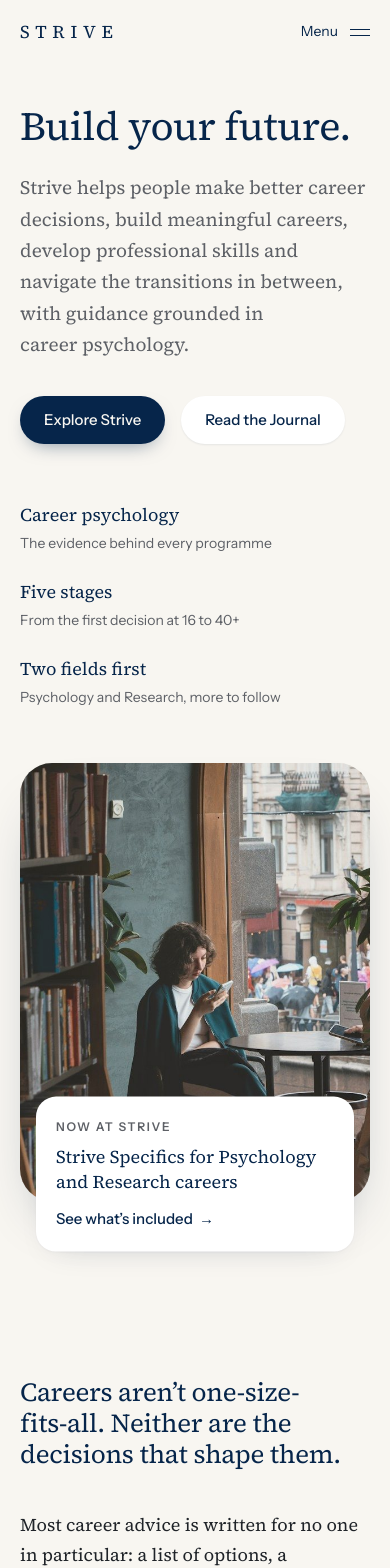
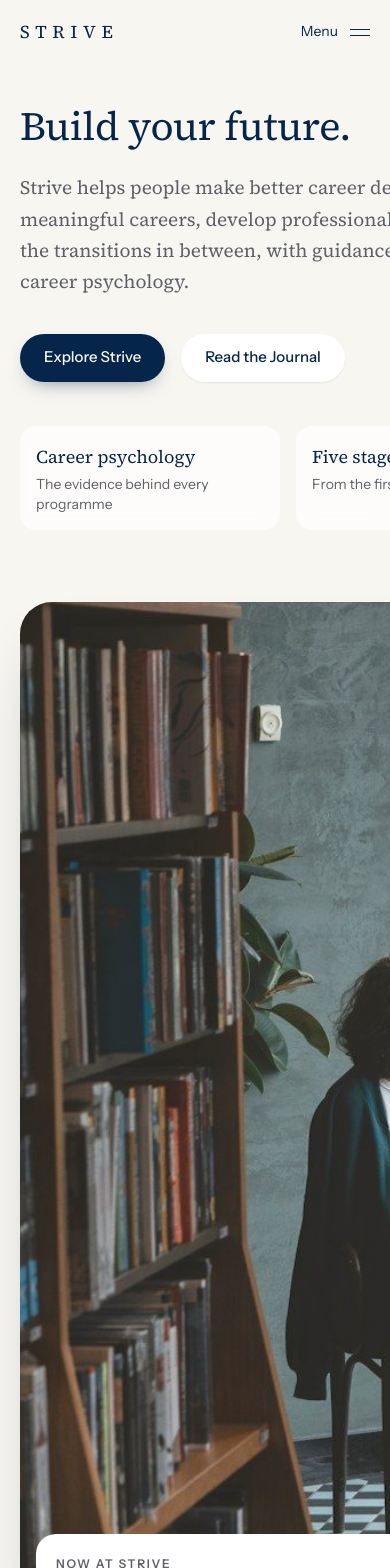
Before and after one commit to Prateek-1kumar/strive, a Next.js app: page / in a window 390 px wide. Shown: the top 1568 px of the page. Built offline with nearby package versions, Linux system fonts and the light colour scheme.

Commit message:
feat: add mobile responsive carousel and touch navigation support across sections

```diff
--- a/src/app/globals.css
+++ b/src/app/globals.css
@@ -47,6 +47,7 @@
 html {
   scroll-behavior: smooth;
   -webkit-text-size-adjust: 100%;
+  overflow-x: clip;
 }
 
 @media (prefers-reduced-motion: reduce) {
@@ -62,6 +63,8 @@ body {
   font-size: var(--text-body);
   line-height: 1.65;
   text-rendering: optimizeLegibility;
+  overflow-x: clip;
+  max-width: 100vw;
 }
 
 h1,
@@ -143,4 +146,63 @@ section[id] {
   .text-link:hover {
     text-decoration-color: currentColor;
   }
+
+  /* Utility for clean mobile horizontal scroll without ugly scrollbars */
+  .no-scrollbar::-webkit-scrollbar {
+    display: none;
+  }
+  .no-scrollbar {
+    -ms-overflow-style: none;
+    scrollbar-width: none;
+  }
+
+  /* Mobile horizontal carousel with pixel-perfect alignment to container-site */
+  @media (max-width: 767px) {
+    .mweb-carousel {
+      display: flex !important;
+      gap: 1rem;
+      overflow-x: auto;
+      scroll-snap-type: x mandatory;
+      -webkit-overflow-scrolling: touch;
+      margin-inline: calc(-1 * clamp(1.25rem, 4vw, 3rem)) !important;
+      padding-inline: clamp(1.25rem, 4vw, 3rem) !important;
+      padding-bottom: 1rem;
+      padding-top: 0.25rem;
+      scrollbar-width: none;
+      -ms-overflow-style: none;
+    }
+    .mweb-carousel::-webkit-scrollbar {
+      display: none;
+    }
+    .mweb-carousel-item {
+      width: 82vw !important;
+      max-width: 320px !important;
+      flex-shrink: 0 !important;
+      scroll-snap-align: center;
+    }
+    .mweb-carousel-item-lg {
+      width: 84vw !important;
+      max-width: 340px !important;
+      flex-shrink: 0 !important;
+      scroll-snap-align: center;
+    }
+    .mweb-pills {
+      display: flex !important;
+      align-items: center;
+      gap: 0.625rem;
+      overflow-x: auto;
+      -webkit-overflow-scrolling: touch;
+      margin-inline: calc(-1 * clamp(1.25rem, 4vw, 3rem)) !important;
+      padding-inline: clamp(1.25rem, 4vw, 3rem) !important;
+      padding-bottom: 0.5rem;
+      scrollbar-width: none;
+      -ms-overflow-style: none;
+    }
+    .mweb-pills::-webkit-scrollbar {
+      display: none;
+    }
+    .mweb-pill-item {
+      flex-shrink: 0 !important;
+    }
+  }
 }
--- a/src/components/sections/hero.tsx
+++ b/src/components/sections/hero.tsx
@@ -28,9 +28,12 @@ export function Hero() {
             </ButtonLink>
           </div>
 
-          <dl className="mt-14 grid gap-6 sm:grid-cols-3">
+          <dl className="mt-10 mweb-carousel sm:mt-14 sm:grid sm:grid-cols-3 sm:gap-6 sm:overflow-visible sm:m-0 sm:p-0">
             {facts.map((f) => (
-              <div key={f.value}>
+              <div
+                key={f.value}
+                className="w-[72vw] max-w-[260px] shrink-0 snap-center rounded-2xl bg-white/70 p-4 backdrop-blur-sm sm:w-auto sm:max-w-none sm:rounded-none sm:bg-transparent sm:p-0 sm:backdrop-blur-none"
+              >
                 <dt className="font-serif text-[1.125rem] text-navy">{f.value}</dt>
                 <dd className="mt-1 text-[0.875rem] leading-snug text-muted">{f.text}</dd>
               </div>
--- a/src/components/sections/idea.tsx
+++ b/src/components/sections/idea.tsx
@@ -26,10 +26,10 @@ export function Idea() {
           </Reveal>
         </div>
 
-        <ul className="mt-16 grid gap-5 md:grid-cols-3">
+        <ul className="mt-12 mweb-carousel md:mt-16 md:grid md:grid-cols-3 md:gap-5">
           {principles.map((p, i) => (
-            <li key={p.title}>
-              <Reveal delay={i * 0.06} className="surface h-full p-8">
+            <li key={p.title} className="mweb-carousel-item md:w-auto md:max-w-none md:shrink">
+              <Reveal delay={i * 0.06} className="surface h-full p-6 sm:p-8">
                 <p className="font-serif text-[0.9375rem] text-gold-text">0{i + 1}</p>
                 <h3 className="mt-4 text-heading">{p.title}</h3>
                 <p className="mt-3 text-small text-muted">{p.text}</p>
--- a/src/components/sections/journal.tsx
+++ b/src/components/sections/journal.tsx
@@ -15,9 +15,9 @@ export function Journal() {
           intro="Essays on career psychology, decisions, growth and the changing shape of work. Published on Substack."
         />
 
-        <ul aria-label="Journal topics" className="mt-10 flex flex-wrap gap-2">
+        <ul aria-label="Journal topics" className="mt-8 mweb-pills sm:mt-10 sm:flex-wrap">
           {departments.map((d) => (
-            <li key={d}>
+            <li key={d} className="mweb-pill-item">
               <a
                 href={links.substack}
                 className="block rounded-full bg-white px-4 py-2 text-[0.875rem] text-ink/80 shadow-[0_1px_2px_rgb(6_37_74/0.06)] transition-colors hover:text-navy"
@@ -49,12 +49,12 @@ export function Journal() {
           </Reveal>
 
           <div className="flex flex-col justify-between gap-6 lg:col-span-6">
-            <div className="flex flex-col gap-5 sm:gap-6">
+            <div className="mweb-carousel sm:flex sm:flex-col sm:gap-6 sm:overflow-visible sm:m-0 sm:p-0">
               {rest.map((a, i) => (
-                <Reveal key={a.title} delay={0.05 + i * 0.05}>
+                <Reveal key={a.title} delay={0.05 + i * 0.05} className="mweb-carousel-item sm:w-auto sm:max-w-none sm:shrink">
                   <a
                     href={a.href}
-                    className="surface group flex flex-col gap-5 p-5 transition-all duration-300 hover:-translate-y-0.5 hover:shadow-[0_16px_36px_-16px_rgb(6_37_74/0.14)] sm:flex-row sm:items-center sm:gap-6 sm:p-6"
+                    className="surface group flex h-full flex-col gap-4 p-5 transition-all duration-300 hover:-translate-y-0.5 hover:shadow-[0_16px_36px_-16px_rgb(6_37_74/0.14)] sm:h-auto sm:flex-row sm:items-center sm:gap-6 sm:p-6"
                   >
                     <div className="relative aspect-[4/3] w-full shrink-0 overflow-hidden rounded-xl bg-stone sm:w-36 md:w-40">
                       <Image
--- a/src/components/sections/model.tsx
+++ b/src/components/sections/model.tsx
@@ -27,16 +27,16 @@ export function Model() {
         />
 
         {/* Visual continuum roadmap */}
-        <div className="mt-10 flex flex-wrap items-center justify-center gap-2 sm:gap-4 text-[0.8125rem] tracking-wide text-paper/70">
-          <span className="rounded-full bg-white/10 px-3 py-1 font-medium text-paper">01 Decision (16–18)</span>
-          <span className="text-gold/80" aria-hidden="true">→</span>
-          <span className="rounded-full bg-white/10 px-3 py-1 font-medium text-paper">02 Build (18–25)</span>
-          <span className="text-gold/80" aria-hidden="true">→</span>
-          <span className="rounded-full bg-white/10 px-3 py-1 font-medium text-paper">03 Skill (25–35)</span>
-          <span className="text-gold/80" aria-hidden="true">→</span>
-          <span className="rounded-full bg-white/10 px-3 py-1 font-medium text-paper">04 Specifics</span>
-          <span className="text-gold/80" aria-hidden="true">→</span>
-          <span className="rounded-full bg-white/10 px-3 py-1 font-medium text-paper">05 Transition (40+)</span>
+        <div className="mt-8 mweb-pills sm:mt-10 sm:flex sm:flex-wrap sm:justify-center sm:gap-4 sm:overflow-visible text-[0.8125rem] tracking-wide text-paper/70">
+          <span className="mweb-pill-item rounded-full bg-white/10 px-3 py-1 font-medium text-paper">01 Decision (16–18)</span>
+          <span className="mweb-pill-item text-gold/80" aria-hidden="true">→</span>
+          <span className="mweb-pill-item rounded-full bg-white/10 px-3 py-1 font-medium text-paper">02 Build (18–25)</span>
+          <span className="mweb-pill-item text-gold/80" aria-hidden="true">→</span>
+          <span className="mweb-pill-item rounded-full bg-white/10 px-3 py-1 font-medium text-paper">03 Skill (25–35)</span>
+          <span className="mweb-pill-item text-gold/80" aria-hidden="true">→</span>
+          <span className="mweb-pill-item rounded-full bg-white/10 px-3 py-1 font-medium text-paper">04 Specifics</span>
+          <span className="mweb-pill-item text-gold/80" aria-hidden="true">→</span>
+          <span className="mweb-pill-item rounded-full bg-white/10 px-3 py-1 font-medium text-paper">05 Transition (40+)</span>
         </div>
 
         {/* Connected 3D Carousel */}
--- a/src/components/sections/specifics.tsx
+++ b/src/components/sections/specifics.tsx
@@ -14,10 +14,10 @@ export function Specifics() {
           intro="Strive Specifics are profession-specific programmes of workshops, webinars, resources and guidance. We are starting with the fields we know from the inside."
         />
 
-        <div className="mt-14 grid gap-6 md:grid-cols-3">
+        <div className="mt-10 mweb-carousel md:mt-14 md:grid md:grid-cols-3 md:gap-6">
           {specifics.map((s, i) => (
-            <Reveal key={s.id} delay={i * 0.06} className="h-full">
-              <article id={s.id} className="surface group flex h-full flex-col p-3">
+            <Reveal key={s.id} delay={i * 0.06} className="mweb-carousel-item-lg h-full md:w-auto md:max-w-none md:shrink">
+              <article id={s.id} className="surface group flex h-full flex-col p-3 sm:p-3.5">
                 <div className="relative aspect-[4/3] overflow-hidden rounded-[0.875rem] bg-stone">
                   <Image
                     src={s.image}
@@ -47,16 +47,16 @@ export function Specifics() {
           ))}
         </div>
 
-        <div className="mt-10 flex flex-wrap items-center gap-3">
-          <span className="text-small text-muted">Coming next</span>
+        <div className="mt-8 mweb-pills sm:mt-10 sm:flex-wrap">
+          <span className="mweb-pill-item text-small text-muted">Coming next</span>
           {forthcoming.map((f) => (
-            <span key={f} className="rounded-full bg-stone px-4 py-1.5 font-serif text-[0.9375rem] text-navy">
+            <span key={f} className="mweb-pill-item rounded-full bg-stone px-4 py-1.5 font-serif text-[0.9375rem] text-navy">
               Strive &times; {f}
             </span>
           ))}
         </div>
 
-        <Reveal className="mt-20 rounded-[2rem] bg-stone p-8 sm:p-12 lg:p-16">
+        <Reveal className="mt-16 sm:mt-20 rounded-[2rem] bg-stone p-6 sm:p-12 lg:p-16">
           <div className="grid gap-10 lg:grid-cols-12 lg:gap-8">
             <div className="lg:col-span-4">
               <h3 className="text-[1.75rem] leading-tight">Four ways to learn, at any stage.</h3>
@@ -64,9 +64,12 @@ export function Specifics() {
                 Every Strive Specific combines these formats, so you can learn in the way that suits the question.
               </p>
             </div>
-            <dl className="grid gap-x-10 gap-y-10 sm:grid-cols-2 lg:col-span-7 lg:col-start-6">
+            <dl className="mt-6 flex gap-4 overflow-x-auto pb-2 pt-1 snap-x snap-mandatory -mx-2 px-2 no-scrollbar sm:mx-0 sm:px-0 sm:mt-0 sm:grid sm:grid-cols-2 sm:gap-x-10 sm:gap-y-10 sm:overflow-visible lg:col-span-7 lg:col-start-6">
               {formats.map((f, i) => (
-                <div key={f.title}>
+                <div
+                  key={f.title}
+                  className="w-[72vw] max-w-[260px] shrink-0 snap-center rounded-2xl bg-white/70 p-5 backdrop-blur-sm sm:w-auto sm:max-w-none sm:rounded-none sm:bg-transparent sm:p-0 sm:backdrop-blur-none"
+                >
                   <p className="font-serif text-[0.9375rem] text-gold-text">0{i + 1}</p>
                   <dt className="mt-2 font-serif text-[1.25rem] text-navy">{f.title}</dt>
                   <dd className="mt-2 text-small text-muted">{f.text}</dd>
```
Also changed, not shown: src/components/ui/connected-carousel.tsx (+42 -16 lines).
